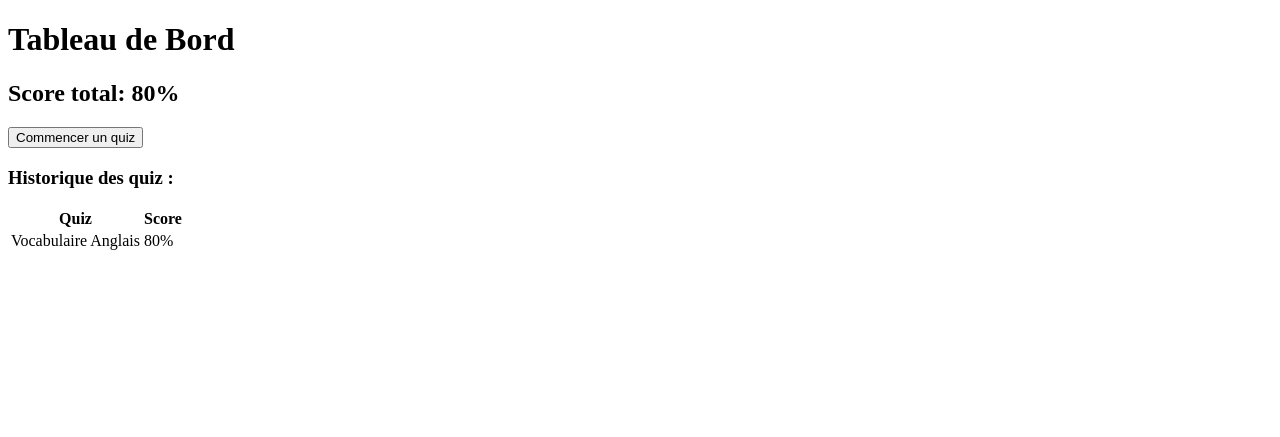
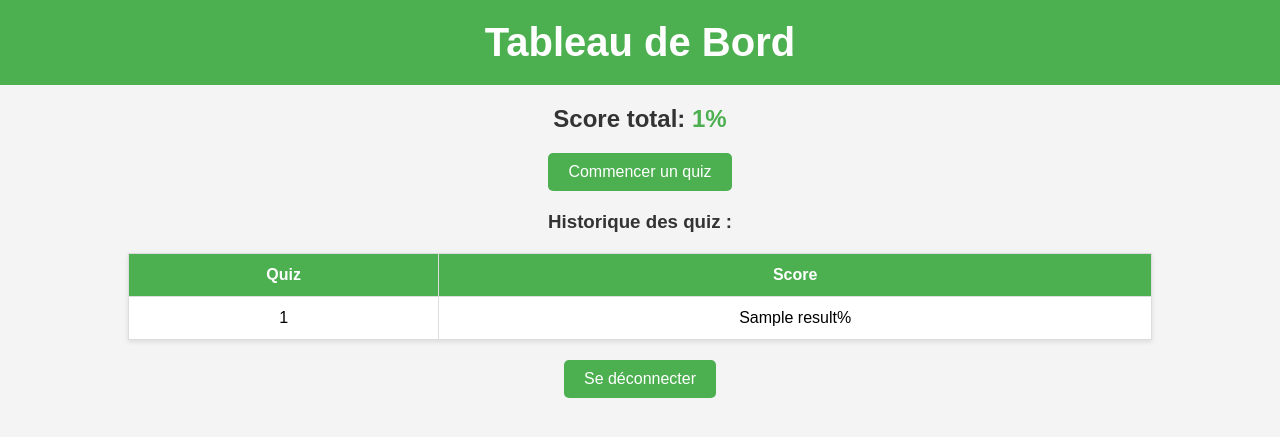
Before and after one commit to Meryembenaammi/applicationlinguistique, a Flask app: template templates/dashboard.html in a window 1280 px wide. Shown: the top 437 px of the page. Run offline with Flask 3, Linux system fonts and the light colour scheme; the template is opened without the code that fills it: most values are stand-ins (such as "Sample title", 1, 10 or a date in 2020).

Commit message:
dashboard.html

```diff
--- a/templates/dashboard.html
+++ b/templates/dashboard.html
@@ -3,26 +3,115 @@
 <head>
     <meta charset="UTF-8">
     <meta name="viewport" content="width=device-width, initial-scale=1.0">
-    <title>Dashboard</title>
+    <title>Tableau de Bord</title>
+    <style>
+        /* Styles de base */
+        body {
+            font-family: Arial, sans-serif;
+            margin: 0;
+            padding: 0;
+            background-color: #f4f4f4;
+        }
+
+        header {
+            background-color: #4CAF50;
+            color: white;
+            text-align: center;
+            padding: 20px;
+        }
+
+        h1 {
+            margin: 0;
+            font-size: 2.5em;
+        }
+
+        h2, h3 {
+            text-align: center;
+            color: #333;
+        }
+
+        #total-score {
+            font-weight: bold;
+            color: #4CAF50;
+        }
+
+        button {
+            background-color: #4CAF50;
+            color: white;
+            padding: 10px 20px;
+            font-size: 1em;
+            border: none;
+            cursor: pointer;
+            margin: 20px auto;
+            display: block;
+            border-radius: 5px;
+            transition: background-color 0.3s ease;
+        }
+
+        button:hover {
+            background-color: #45a049;
+        }
+
+        table {
+            width: 80%;
+            margin: 20px auto;
+            border-collapse: collapse;
+            background-color: #fff;
+            box-shadow: 0 2px 5px rgba(0, 0, 0, 0.1);
+        }
+
+        th, td {
+            padding: 12px;
+            text-align: center;
+            border: 1px solid #ddd;
+        }
+
+        th {
+            background-color: #4CAF50;
+            color: white;
+        }
+
+        tr:nth-child(even) {
+            background-color: #f2f2f2;
+        }
+
+        tr:hover {
+            background-color: #ddd;
+        }
+    </style>
 </head>
 <body>
     <header>
         <h1>Tableau de Bord</h1>
     </header>
-    <h2>Score total: <span id="total-score">80%</span></h2>
-    <button onclick="window.location.href='quiz-list.html'">Commencer un quiz</button>
+
+    <h2>Score total: <span id="total-score">{{ total_score }}%</span></h2>
+
+    <form action="{{ url_for('quiz_list') }}" method="get">
+        <button type="submit" class="btn btn-primary">Commencer un quiz</button>
+    </form>
 
     <h3>Historique des quiz :</h3>
     <table>
+        <thead>
             <tr>
                 <th>Quiz</th>
                 <th>Score</th>
             </tr>
+        </thead>
+        <tbody>
+            {% for result in results %}
             <tr>
-            <td>Vocabulaire Anglais</td>
-            <td>80%</td>
+                <td>{{ result[0] }}</td>  <!-- result[0] corresponds to the Quiz Title -->
+                <td>{{ result[1] }}%</td>  <!-- result[1] corresponds to the Score -->
             </tr>
-        <!-- Liste de tous les quiz -->
+            {% endfor %}
+        </tbody>
     </table>
+
+    <!-- Ajout du bouton de déconnexion -->
+    <form action="{{ url_for('logout') }}" method="get">
+        <button type="submit" class="logout-btn">Se déconnecter</button>
+    </form>
 </body>
 </html>
```
Lines whose indentation alone changed are shown as unchanged.
